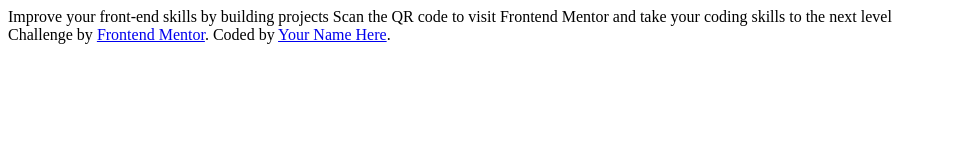
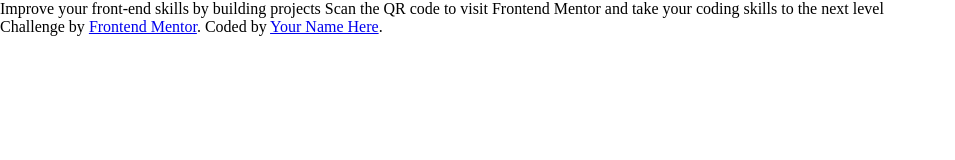
Before and after one commit to RicardoSerrano19/frontend_qr-code-component, a plain HTML site: page index.html in a window 1280 px wide. Shown: the whole page, without its empty margins (0-955 px from the left). Drawn offline with Linux system fonts and the light colour scheme.

Commit message:
style: default style for margin and padding

```diff
--- a/index.html
+++ b/index.html
@@ -16,6 +16,16 @@
       --grayish-blue: hsl(220, 15%, 55%);
       --dark-blue: hsl(218, 44%, 22%);
     }
+
+    html {
+      box-sizing: border-box;
+    }
+    *, *:before, *:after {
+      box-sizing: inherit;
+      margin: 0;
+      padding: 0;
+    }
+
   </style>
 </head>
 <body>
```
